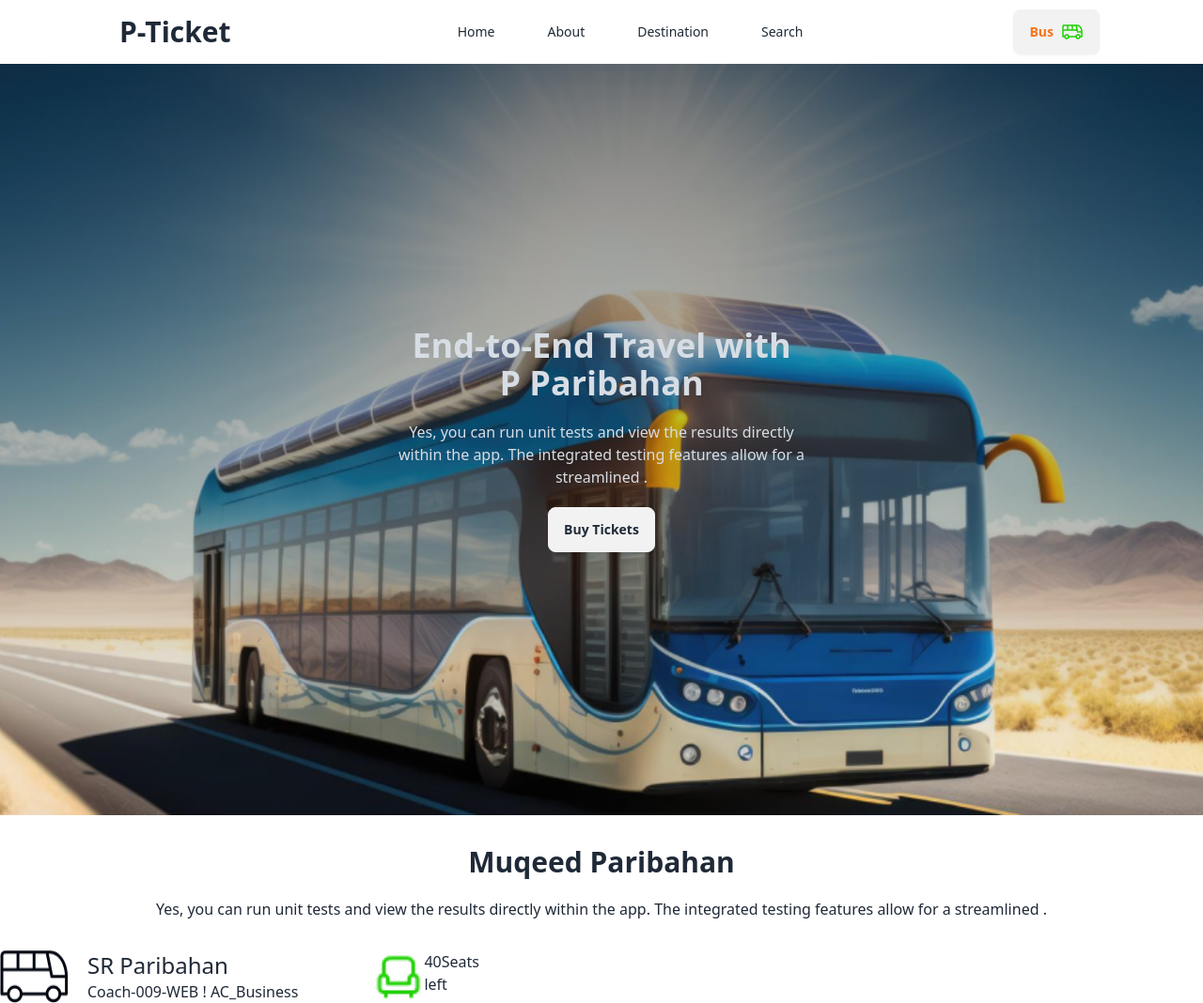
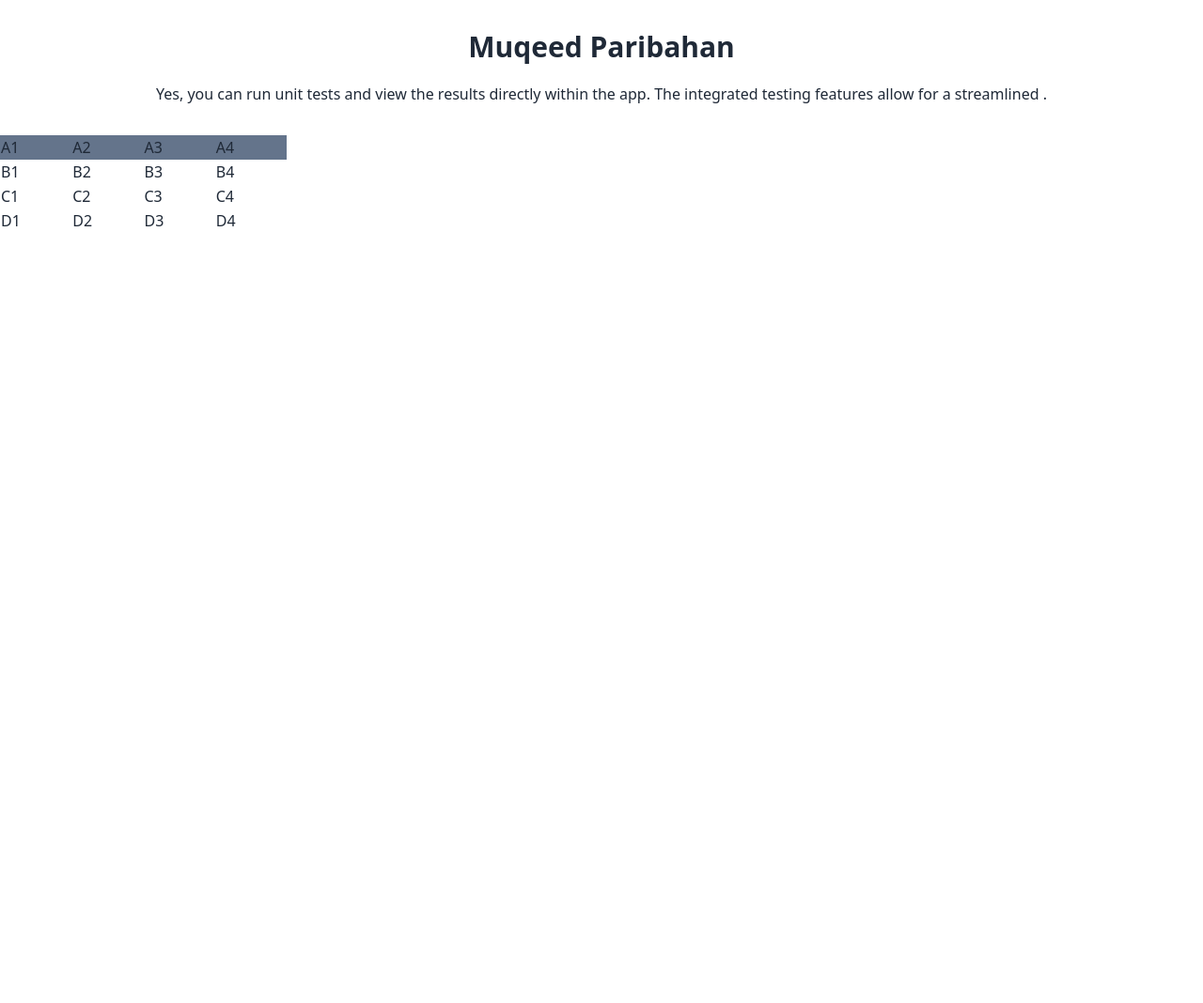
Before and after one commit to Muqeed007/muqeed-paribahan, a plain HTML site: page index.html in a window 1280 px wide. Shown: the whole page at 94% size. After the commit the page ends 800 px from the top, so only its background shows below. Drawn offline with nearby package versions, Linux system fonts and the light colour scheme.

Commit message:
table added

```diff
--- a/index.html
+++ b/index.html
@@ -11,7 +11,7 @@
 
 <body>
     <header>
-        <nav>
+        <nav class="hidden">
             <div class="navbar bg-base-100 flex-1 justify-around">
                 <a class="btn btn-ghost text-3xl font-extrabold">P-Ticket</a>
                 <ul class="menu menu-horizontal px-1 gap-6">
@@ -23,7 +23,7 @@
                 <a class="btn text-orange-500">Bus<img src="images/bus-icon.png" alt=""></a>
             </div>
         </nav>
-        <div>
+        <div class="hidden">
             <div class="hero min-h-screen p-16" style="background-image: url(images/banner.png)">
                 <div class="hero-content text-center text-neutral-content">
                     <div class="max-w-md">
@@ -42,22 +42,76 @@
             <p class="">Yes, you can run unit tests and view the results directly within the app. The integrated
                 testing features allow for a streamlined .</p>
         </div>
-        <div class="flex gap-x-20">
-            <div class="flex gap-5">
-                <img src="images/bus-logo.png" alt="">
+        <div class="flex gap-x-80 justify-center text-center hidden ">
+            <div class="main div">
+                <div class="flex gap-x-96">
+                    <div class="flex">
+                        <img src="images/bus-logo.png" alt="">
+                        <div>
+                            <p>Greenline</p>
+                            <p>Coach</p>
+                        </div>
+                    </div>
+                    <div class="gap-x-2">
+                        <img src="images/seat-green.png" alt="">
+                        <p class="text-center"><span>40</span> Seats Left</p>
+                    </div>
+                </div>
                 <div>
-                    <h2 class="text-2xl">SR Paribahan</h2>
-                    <p>Coach-009-WEB ! AC_Business</p>
+                    <div class="">
+                        <div class="flex mt-10 gap-72">
+                            <input placeholder="Route" type="text">
+                            <p>Dhaka - Sylhet</p>
+                        </div>
+                        <div class="flex gap-72">
+                            <input placeholder="Departure Time" type="text">
+                            <p>9:00 PM</p>
+                        </div>
+                    </div>
+                    <div class="flex gap-72 pt-3">
+                        <p>Boarding Point - Laxmipur</p>
+                        <p>Dropping Point - Bogura</p>
+                        <p>Est. Time - 11 Hour</p>
+                    </div>
                 </div>
             </div>
-            <div class="flex">
-                <img src="images/seat-green.png" alt="">
-                <div>
-                    <p>
-                        <span>40</span>Seats left
-                    </p>
-                </div>
+            <div>
+                <img src="images/fare.png" alt="">
+                <p class="text-3xl font-bold">550 tk</p>
+                <p class="text-lg">Per Seat</p>
             </div>
+        </div>
+
+
+        <div class="grid grid-cols-4 gap-x-5">
+            <table class="">
+                <tbody class="justify-center">
+                  <tr class="">
+                    <td class=" bg-slate-500">A1</td>
+                    <td class=" bg-slate-500">A2</td>
+                    <td class=" bg-slate-500">A3</td>
+                    <td class=" bg-slate-500">A4</td>
+                  </tr>
+                  <tr>
+                    <td>B1</td>
+                    <td>B2</td>
+                    <td>B3</td>
+                    <td>B4</td>
+                  </tr>
+                  <tr>
+                    <td>C1</td>
+                    <td>C2</td>
+                    <td>C3</td>
+                    <td>C4</td>
+                  </tr>
+                  <tr>
+                    <td>D1</td>
+                    <td>D2</td>
+                    <td>D3</td>
+                    <td>D4</td>
+                  </tr>
+                </tbody>
+            </table>
         </div>
 
     </main>
```
Also changed, not shown: practice.html (added, +13 -0 lines).
